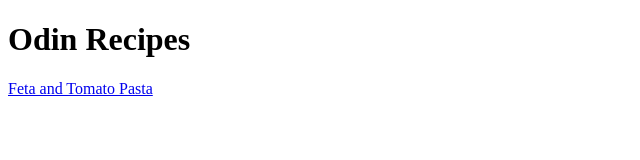
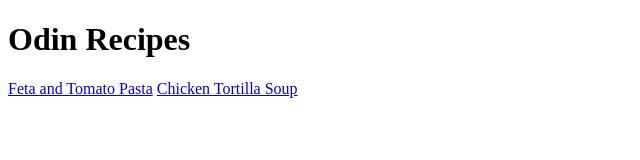
Before and after one commit to cmg9/recipes-odin-project, a plain HTML site: page index.html in a window 1280 px wide. Shown: the whole page, without its empty margins (0-640 px from the left). Drawn offline with Linux system fonts and the light colour scheme.

Commit message:
Link for Chick-Tort in Index

```diff
--- a/index.html
+++ b/index.html
@@ -9,5 +9,6 @@
 <body>
   <h1>Odin Recipes</h1>
   <a href="recipes/feta-pasta.html">Feta and Tomato Pasta</a>
+  <a href="recipes/chicken-tortilla-soup.html">Chicken Tortilla Soup</a>
 </body>
 </html>
```
